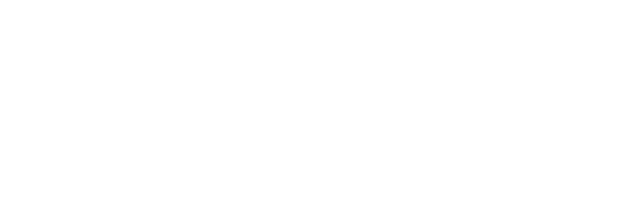
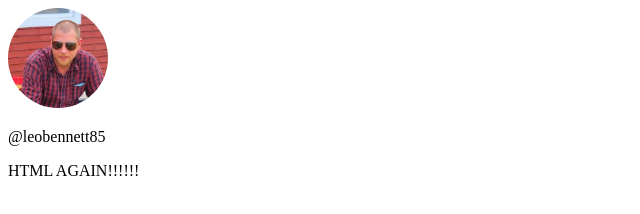
Before and after one commit to leobennett85/HTML-Practice, a plain HTML site: page index.html in a window 1280 px wide. Shown: the whole page, without its empty margins (0-640 px from the left). Drawn offline with Linux system fonts and the light colour scheme.

Commit message:
Update
Added images folder
Uploaded image
Added external style sheet

```diff
--- a/index.html
+++ b/index.html
@@ -2,6 +2,13 @@
 
 <html>
     <head>
-    <title>My first webpage</title>
+        <title>My first webpage</title>
+        <link rel="stylesheet" href="styles.css">
     </head>
+
+    <body>
+        <img src="images/leo.jfif" alt="OOPS">
+        <p>@leobennett85</p>
+        <p>HTML AGAIN!!!!!!</p>
+    </body>
 </html>
--- /dev/null
+++ b/styles.css
@@ -0,0 +1,4 @@
+img {
+    width: 100px;
+    border-radius: 50px;
+}
```
Also changed, not shown: images/leo.jfif (added).
